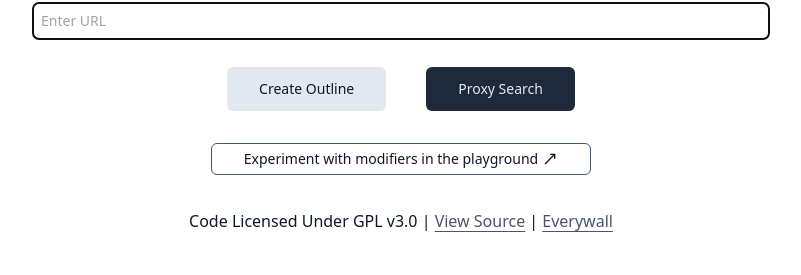
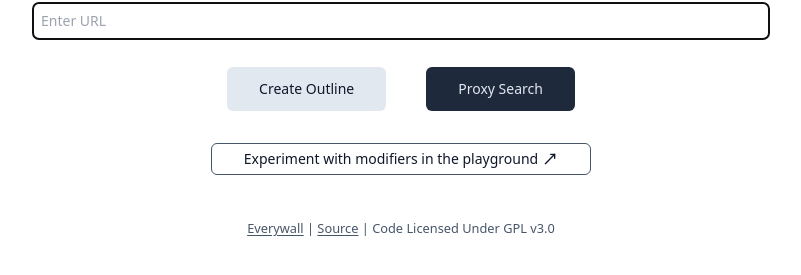
Before and after one commit to everywall/ladder, a website: page handlers/form.html in a window 1280 px wide. Shown: the part 375-650 px from the top of the page, without its empty margins (239-1040 px from the left). Drawn offline with Linux system fonts and the light colour scheme.

Commit message:
Common footer to outline page

```diff
--- a/handlers/form.html
+++ b/handlers/form.html
@@ -282,13 +282,21 @@
         </a>
       </div>
 
-      <footer class="mx-4 text-center text-slate-600 dark:text-slate-400">
-        <p>
-          Code Licensed Under GPL v3.0 |
-          <a href="https://github.com/everywall/ladder">View Source</a>
+      <footer class="mx-4 my-2 text-center text-slate-600 dark:text-slate-400">
+        <small>
+          <a
+            href="https://github.com/everywall"
+            class="hover:text-blue-500 dark:hover:text-blue-500 hover:underline underline-offset-2 transition-colors duration-300"
+            >Everywall</a
+          >
           |
-          <a href="https://github.com/everywall">Everywall</a>
-        </p>
+          <a
+            href="https://github.com/everywall/ladder"
+            class="hover:text-blue-500 dark:hover:text-blue-500 hover:underline underline-offset-2 transition-colors duration-300"
+            >Source</a
+          >
+          | Code Licensed Under GPL v3.0
+        </small>
       </footer>
     </div>
 
```
